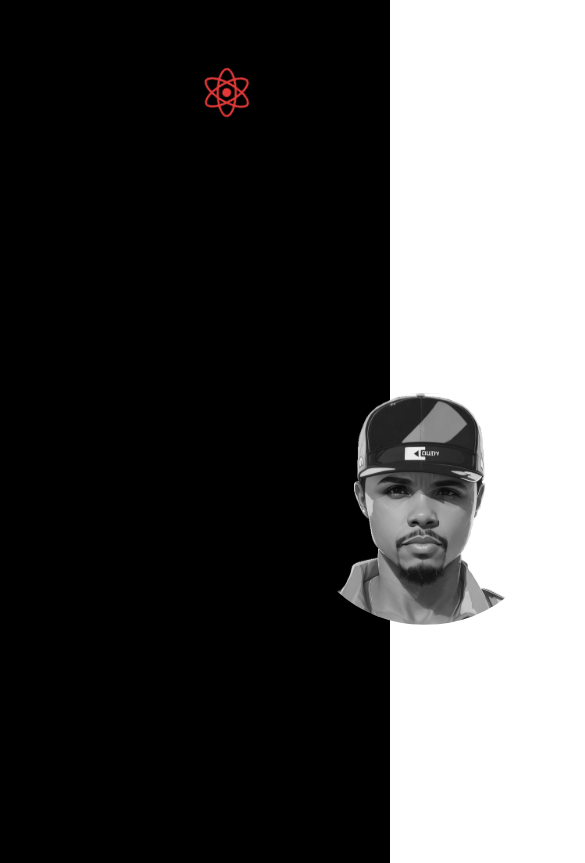
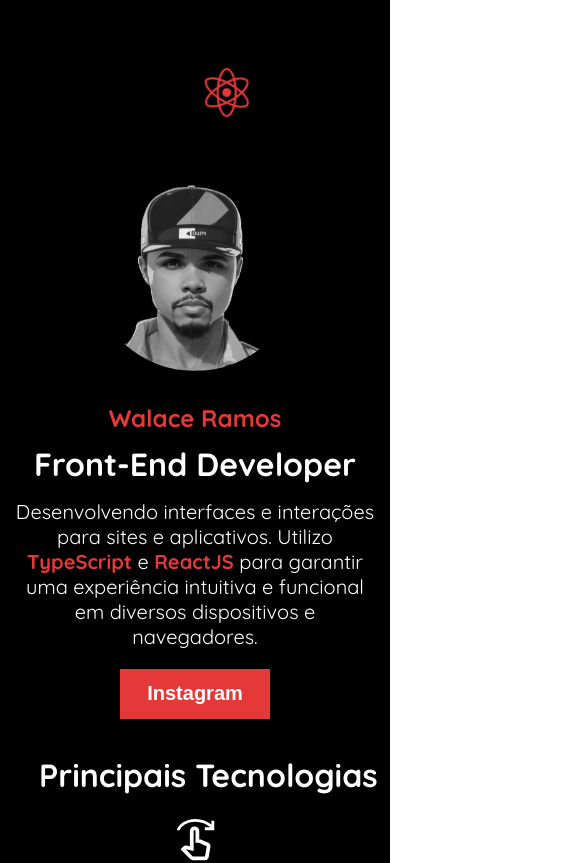
Before and after one commit to WalaceRamosdev/codigo-certo, a React (Create React App) app: page / in a window 390 px wide. Shown: the top 863 px of the page, 585 px wide, since content can reach past the window. Built offline with nearby package versions, Linux system fonts and the light colour scheme.

Commit message:
correção de bugs mobile

```diff
--- a/package.json
+++ b/package.json
@@ -35,5 +35,8 @@
       "last 1 firefox version",
       "last 1 safari version"
     ]
+  },
+  "devDependencies": {
+    "ajv": "^8.16.0"
   }
 }
--- a/src/sections/AboutMe.js
+++ b/src/sections/AboutMe.js
@@ -6,7 +6,8 @@ export const AboutMe = () => {
     return (
         <main className={style.aboutme}>
 
-            <img src={perfilPB} className={style.profile}/>
+                <img src={perfilPB} className={style.profile}/>
+
 
                 <div className={style.information}>
                     <h2>
--- a/src/sections/css/AboutMe.module.css
+++ b/src/sections/css/AboutMe.module.css
@@ -7,7 +7,7 @@
     margin-bottom: 100px;
 }
 
-.aboutme .profile {
+.profile {
     width: 250px;
     margin-right: 50px;
     border-radius: 50%;
@@ -37,7 +37,7 @@ span {
     font-size: 20px;
 }
 
-@media(max-width: 468) {
+@media(max-width: 468px) {
     .aboutme {
         display: flex;
         flex-direction: column;
```
Also changed, not shown: 1 other file (tests, documents, lock files or other folders).
